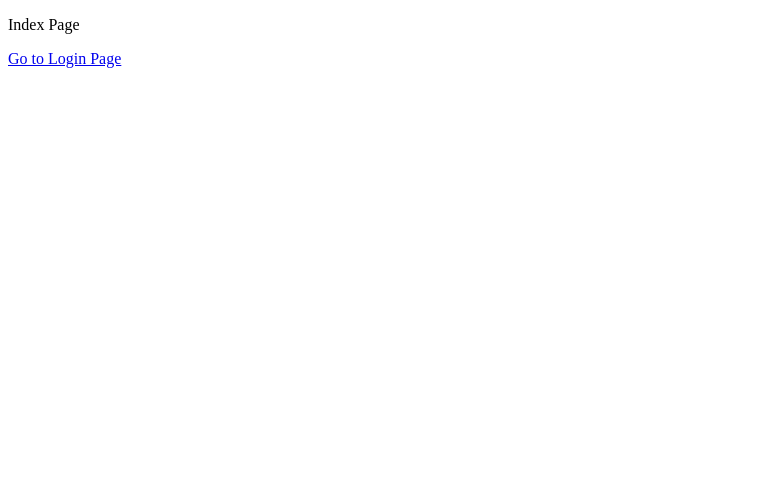
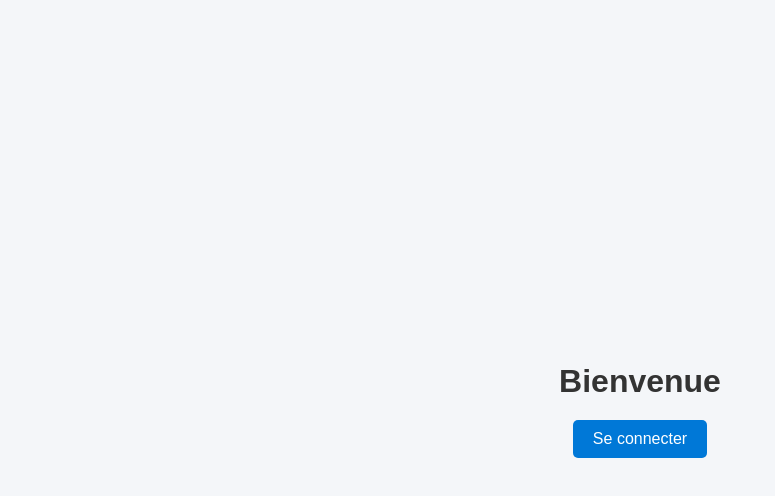
Before and after one commit to fmoreau-cybersecurity/Project1GMD, a plain HTML site: page front/index.html in a window 1280 px wide. Shown: the whole page, without its empty margins (0-775 px from the left). Drawn offline with Linux system fonts and the light colour scheme.

Commit message:
changement pour eviter double email et crash, retiré la partie compte demo, modif de la page index  pour un peu plus beau avec style css

```diff
--- a/front/index.html
+++ b/front/index.html
@@ -1,12 +1,14 @@
 <!DOCTYPE html>
-<html lang="en">
+<html lang="fr">
 <head>
-    <meta charset="UTF-8">
-    <meta name="viewport" content="width=device-width, initial-scale=1.0">
-    <title>Document</title>
+  <meta charset="UTF-8">
+  <meta name="viewport" content="width=device-width, initial-scale=1.0">
+  <title>Accueil</title>
+  <!-- Lien vers le fichier CSS -->
+  <link rel="stylesheet" href="../front/page-css/style.css">
 </head>
 <body>
-    <p>Index Page</p>
-    <a href="../front/page-html/login.html">Go to Login Page</a>
+  <h1>Bienvenue</h1>
+  <a href="../front/page-html/login.html" class="btn">Se connecter</a>
 </body>
 </html>
--- /dev/null
+++ b/front/page-css/style.css
@@ -0,0 +1,34 @@
+/* Style global */
+body {
+  font-family: Arial, sans-serif;
+  background-color: #f4f6f9;
+  display: flex;
+  flex-direction: column;
+  justify-content: center;
+  align-items: center;
+  height: 100vh;
+  margin: 0;
+}
+
+/* Titre */
+h1 {
+  color: #333;
+  margin-bottom: 20px;
+}
+
+/* Bouton */
+.btn {
+  display: inline-block;
+  padding: 10px 20px;
+  font-size: 16px;
+  color: white;
+  background-color: #0078d7;
+  border: none;
+  border-radius: 5px;
+  text-decoration: none;
+  transition: background-color 0.3s ease;
+}
+
+.btn:hover {
+  background-color: #005a9e;
+}
```
Also changed, not shown: back/server.js (+11 -0 lines), front/page-html/login.html (+0 -1 lines), front/page-js/login.js (+0 -14 lines).
